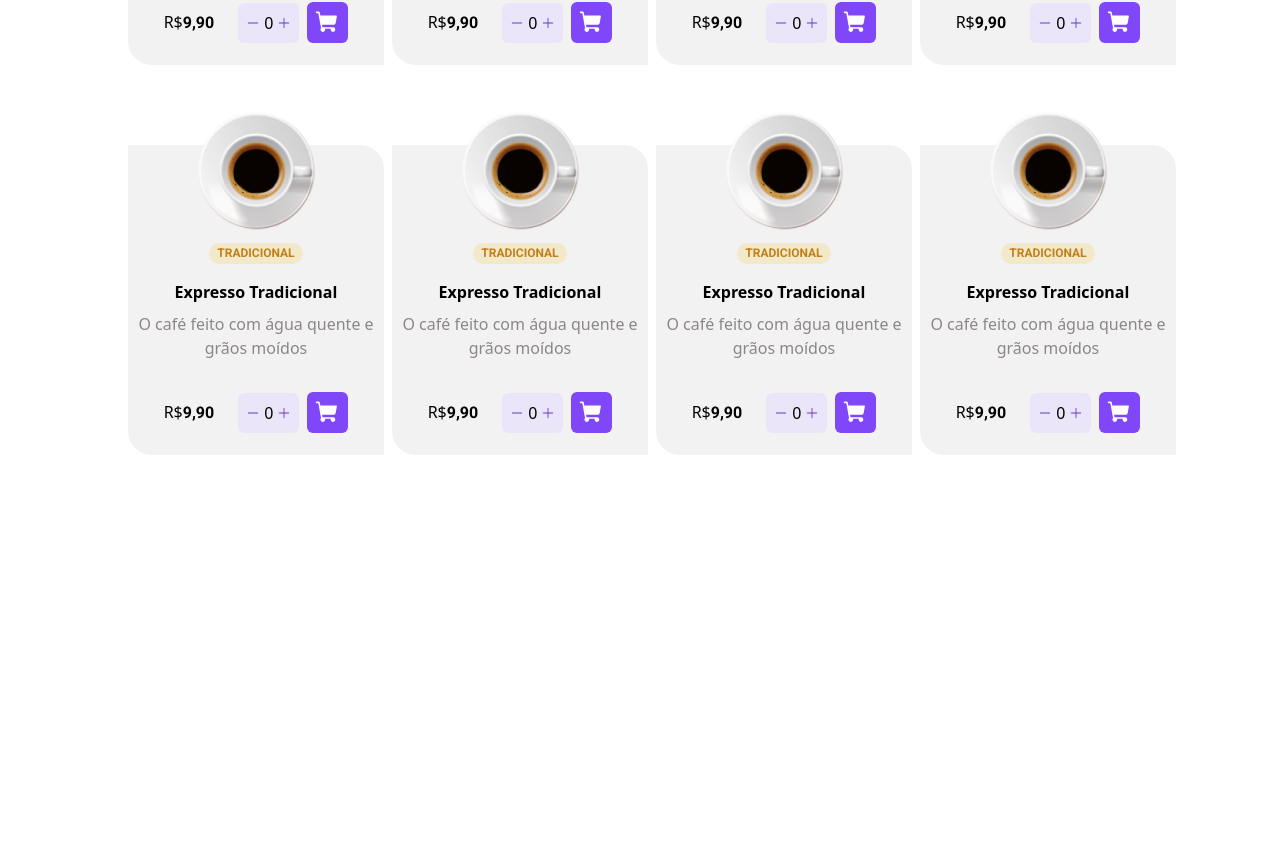
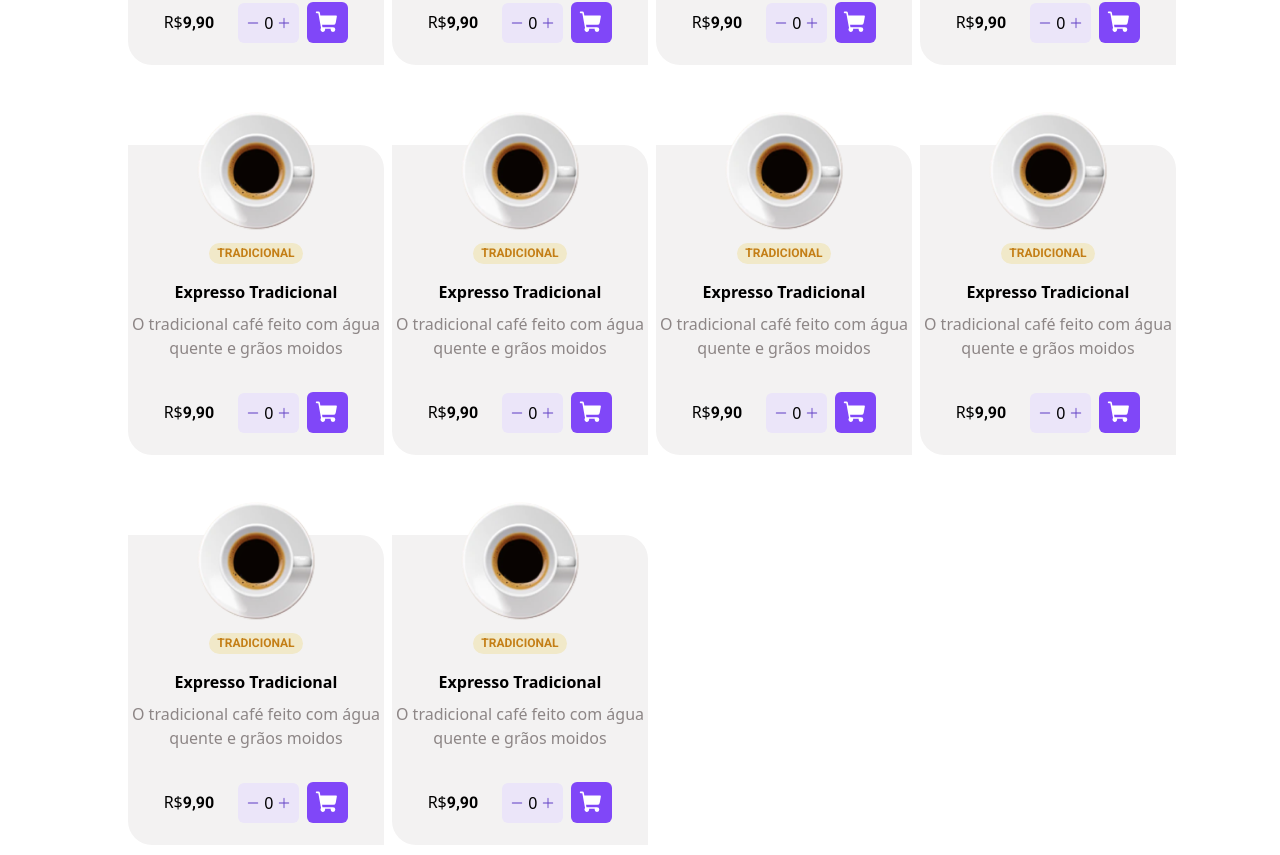
Before and after one commit to mateussk83/Coffe-Delivery, a React (Vite) app: page / in a window 1280 px wide. Shown: the part 1405-2260 px from the top of the page. Before the commit the page ends 1870 px from the top, so only its background shows below. Built offline with nearby package versions, Linux system fonts and the light colour scheme; a web font is replaced by a local one.

Commit message:
create list coffe

```diff
--- a/src/components/Card.tsx
+++ b/src/components/Card.tsx
@@ -1,18 +1,24 @@
 import { Minus, Plus, ShoppingCart } from "phosphor-react";
 import cafeTradicional from "../assets/cafeTradicional.png"
 
-export function Card() {
+interface CardProps {
+ description: string;
+ img: any;
+ title: string;
+ price: string;
+}
+export function Card({ description, img, title, price }:CardProps) {
  return (
   <div className="flex flex-col text-center justify-center items-center w-[256px] h-[310px] bg-gray-200 border-none rounded-tr-3xl rounded-bl-3xl">
    <img src={cafeTradicional} alt="" className="max-w-[120px] mt-[-1.5rem]"/>
    <div className="mt-3 font-bold text-xs bg-yellow-300 py-1 px-2 border-none rounded-full text-yellow-700">
    <span>TRADICIONAL</span>
    </div>
-   <strong className="pt-4">Expresso Tradicional</strong>
-   <span className="pt-2 text-gray-600">O café feito com água quente e grãos moídos</span>
+   <strong className="pt-4">{title}</strong>
+   <span className="pt-2 text-gray-600">{description}</span>
 
    <div className="flex items-center p-8">
-    <span className="text-base">R$<strong className="font-bold">9,90</strong></span>
+    <span className="text-base">R$<strong className="font-bold">{price}</strong></span>
 
     <div className="p-2 bg-blue-300 rounded-md flex justify-center items-center ml-6 mr-2">
 
--- a/src/pages/Home.tsx
+++ b/src/pages/Home.tsx
@@ -1,8 +1,87 @@
 import { Coffee, Package, ShoppingCart, Timer } from "phosphor-react";
 import { Card } from "../components/Card";
+import cafeTradicional from "../assets/cafeTradicional.png"
 
 import homeCoffe from "../assets/homeCoffe.png"
 
+const Coffes = [{
+  title: 'Expresso Tradicional',
+  description: 'O tradicional café feito com água quente e grãos moidos',
+  price: '9,90',
+  img: {cafeTradicional}
+},
+{
+  title: 'Expresso Tradicional',
+  description: 'O tradicional café feito com água quente e grãos moidos',
+  price: '9,90',
+  img: {cafeTradicional}
+},
+{
+  title: 'Expresso Tradicional',
+  description: 'O tradicional café feito com água quente e grãos moidos',
+  price: '9,90',
+  img: {cafeTradicional}
+},
+{
+  title: 'Expresso Tradicional',
+  description: 'O tradicional café feito com água quente e grãos moidos',
+  price: '9,90',
+  img: {cafeTradicional}
+},
+{
+  title: 'Expresso Tradicional',
+  description: 'O tradicional café feito com água quente e grãos moidos',
+  price: '9,90',
+  img: {cafeTradicional}
+},
+{
+  title: 'Expresso Tradicional',
+  description: 'O tradicional café feito com água quente e grãos moidos',
+  price: '9,90',
+  img: {cafeTradicional}
+},{
+  title: 'Expresso Tradicional',
+  description: 'O tradicional café feito com água quente e grãos moidos',
+  price: '9,90',
+  img: {cafeTradicional}
+},{
+  title: 'Expresso Tradicional',
+  description: 'O tradicional café feito com água quente e grãos moidos',
+  price: '9,90',
+  img: {cafeTradicional}
+},{
+  title: 'Expresso Tradicional',
+  description: 'O tradicional café feito com água quente e grãos moidos',
+  price: '9,90',
+  img: {cafeTradicional}
+},{
+  title: 'Expresso Tradicional',
+  description: 'O tradicional café feito com água quente e grãos moidos',
+  price: '9,90',
+  img: {cafeTradicional}
+},{
+  title: 'Expresso Tradicional',
+  description: 'O tradicional café feito com água quente e grãos moidos',
+  price: '9,90',
+  img: {cafeTradicional}
+},{
+  title: 'Expresso Tradicional',
+  description: 'O tradicional café feito com água quente e grãos moidos',
+  price: '9,90',
+  img: {cafeTradicional}
+},{
+  title: 'Expresso Tradicional',
+  description: 'O tradicional café feito com água quente e grãos moidos',
+  price: '9,90',
+  img: {cafeTradicional}
+},{
+  title: 'Expresso Tradicional',
+  description: 'O tradicional café feito com água quente e grãos moidos',
+  price: '9,90',
+  img: {cafeTradicional}
+},
+
+]
 export function Home() {
  return (
 <div className=" px-[8rem]">
@@ -64,18 +143,11 @@ export function Home() {
    </strong>
    </div>
    <div className="pt-12 grid grid-cols-4 gap-8 gap-y-20 content-center ">
-  <div><Card/></div>
-  <div><Card/></div>
-  <div><Card/></div>
-  <div><Card/></div>
-  <div><Card/></div>
-  <div><Card/></div>
-  <div><Card/></div>
-  <div><Card/></div>
-  <div><Card/></div>
-  <div><Card/></div>
-  <div><Card/></div>
-  <div><Card/></div>
+  {Coffes.map(coffeNow => {
+    return (
+      <Card description={coffeNow.description} img={coffeNow.img} price={coffeNow.price} title={coffeNow.title}/>
+    )
+  })}
   </div>
   </div>
 
```
